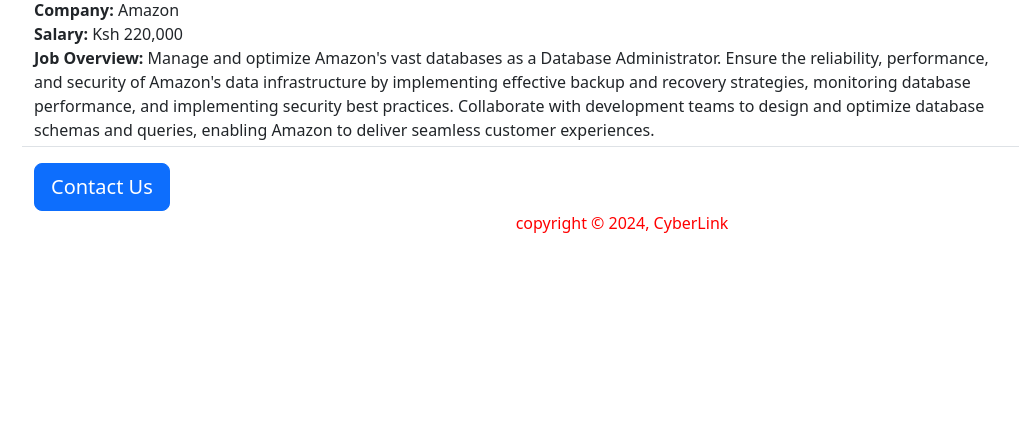
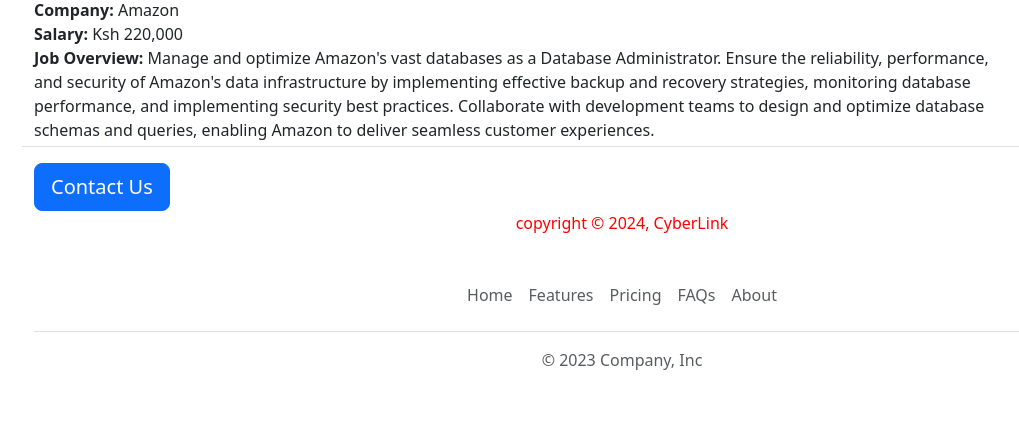
Before and after one commit to ngemuantony/job-hunter, a Flask app: page / in a window 1280 px wide. Shown: the part 2368-2796 px from the top of the page, without its empty margins (18-1037 px from the left). Before the commit the page ends 2601 px from the top, so only its background shows below. Run offline with Flask 3, Linux system fonts and the light colour scheme.

Commit message:
Added a footer

```diff
--- /dev/null
+++ b/templates/footer.html
@@ -0,0 +1,12 @@
+<div class="container">
+  <footer class="py-3 my-4">
+    <ul class="nav justify-content-center border-bottom pb-3 mb-3">
+      <li class="nav-item"><a href="#" class="nav-link px-2 text-body-secondary">Home</a></li>
+      <li class="nav-item"><a href="#" class="nav-link px-2 text-body-secondary">Features</a></li>
+      <li class="nav-item"><a href="#" class="nav-link px-2 text-body-secondary">Pricing</a></li>
+      <li class="nav-item"><a href="#" class="nav-link px-2 text-body-secondary">FAQs</a></li>
+      <li class="nav-item"><a href="#" class="nav-link px-2 text-body-secondary">About</a></li>
+    </ul>
+    <p class="text-center text-body-secondary">&copy; 2023 Company, Inc</p>
+  </footer>
+</div>
--- a/templates/home.html
+++ b/templates/home.html
@@ -55,6 +55,6 @@
  </div>
 
 
-
+  {% include 'footer.html' %}
 </body>
 </html>
```
